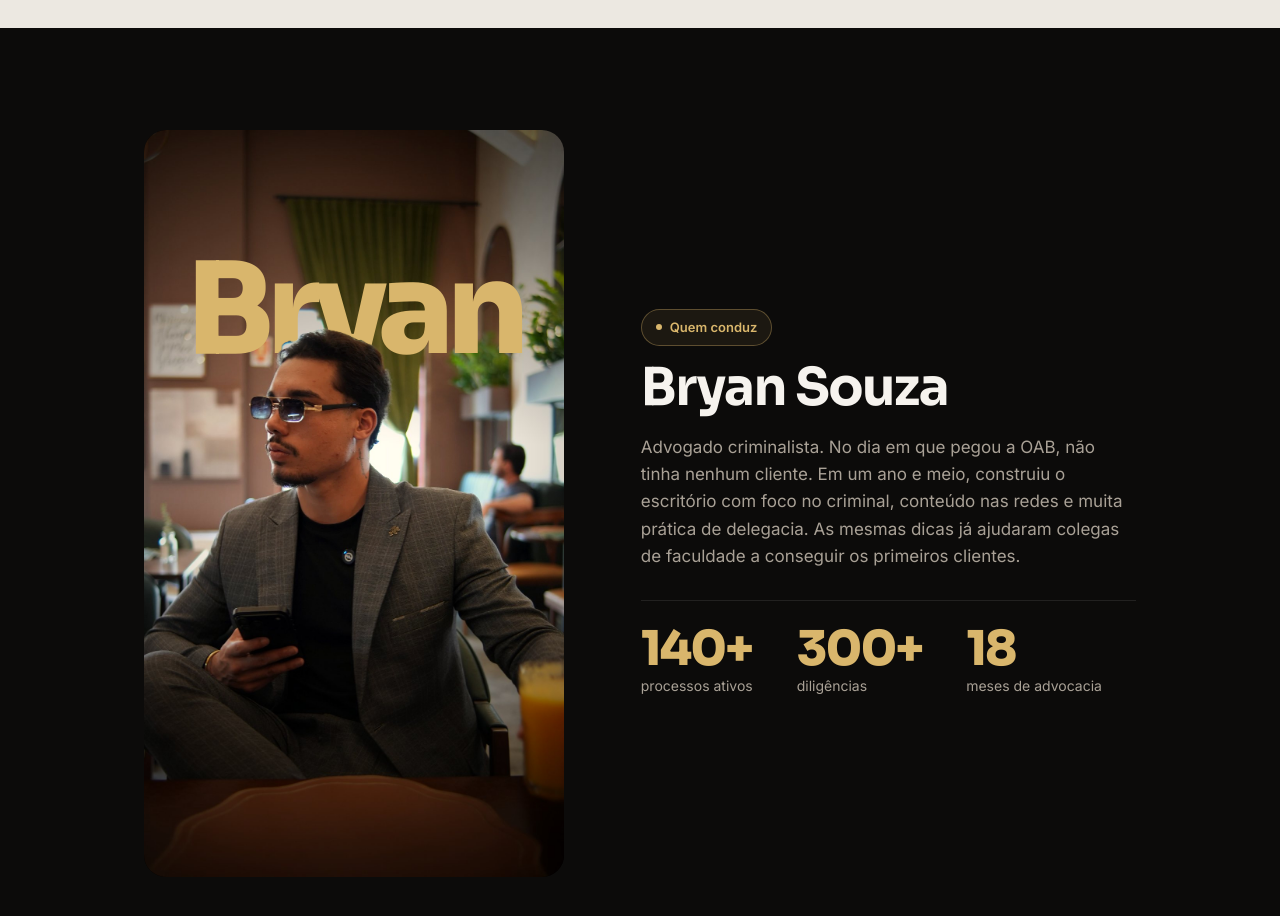
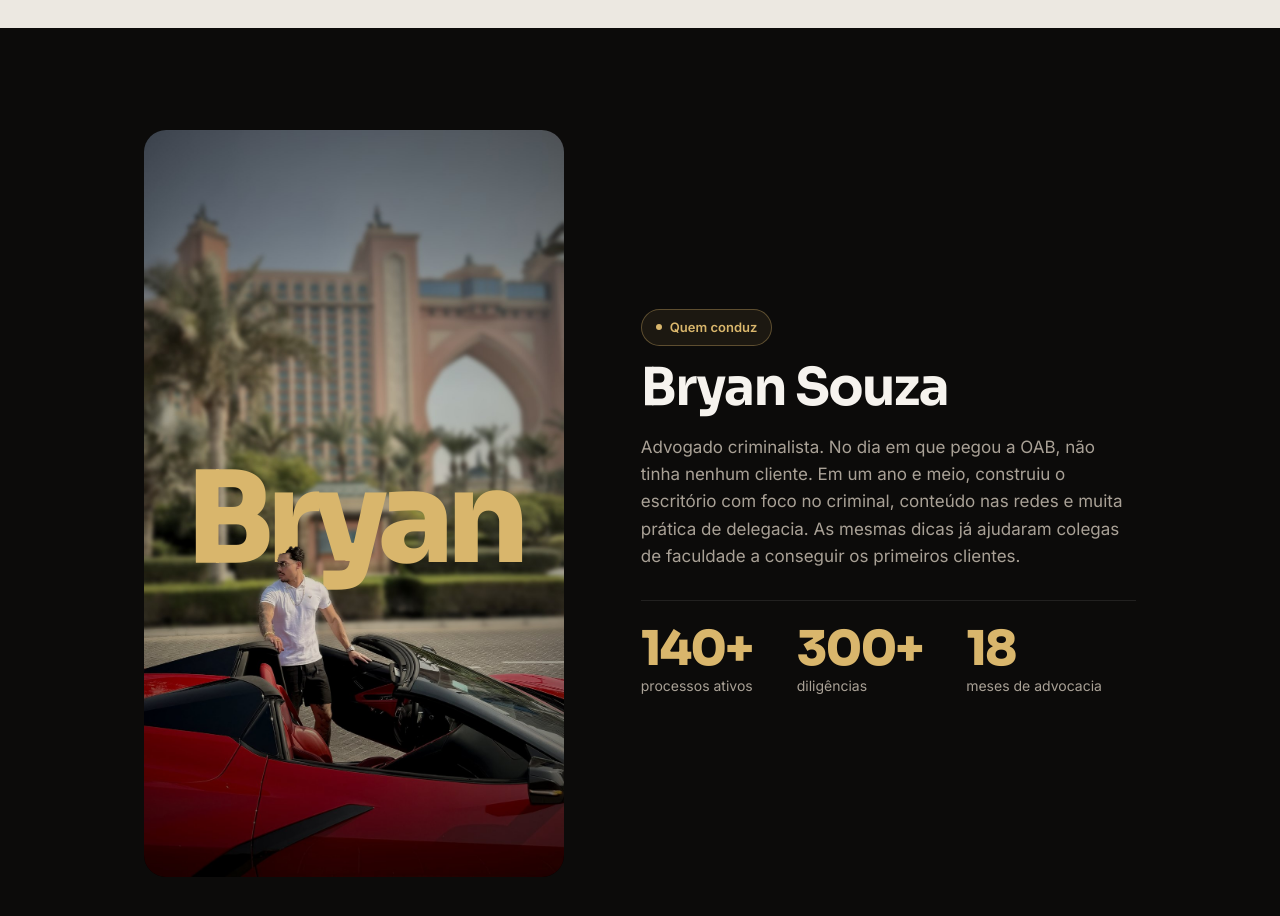
Before and after one commit to lojatools22-prog/happy-nation, a plain HTML site: page index.html in a window 1280 px wide. Shown: the part 4880-5796 px from the top of the page. Drawn offline with nearby package versions, Linux system fonts and the light colour scheme.

Commit message:
Troca a foto do Quem conduz pela de Dubai, com desfoque e texto atrás
Co-Authored-By: Claude Opus 5.5 <noreply@anthropic.com>
Claude-Session: https://claude.ai/code/session_01LR51TG8CJJGf4iphGSnLVf

```diff
--- a/index.html
+++ b/index.html
@@ -202,7 +202,7 @@ h1 i,h2 i,.hero h1 i{font-style:normal;font-weight:700;color:var(--gold2)}
 .date-big{font-size:30cqw!important;top:20.5%!important}
 .date-sm{top:14%!important}
 .date-sm{font-family:Inter,sans-serif;letter-spacing:.25em}
-.name-big{font-style:normal!important;font-size:30cqw!important}
+.name-big{font-style:normal!important;font-size:30cqw!important;top:45.5%!important}
 .hero{background:radial-gradient(1200px 600px at 80% 0%,#1C1813 0%,var(--ink) 60%)}
 .hero .meta{font-size:18px}
 .wrap{padding-top:clamp(64px,9vw,120px);padding-bottom:clamp(64px,9vw,120px)}
@@ -395,9 +395,9 @@ input,select,textarea{border-radius:12px!important}
 <section class="dark who">
   <div class="grid">
     <div class="shot">
-      <img src="img/cafe_bg.jpg" alt="">
+      <img src="img/dubai_bg.jpg" alt="">
       <div class="behind name-big">Bryan</div>
-      <img src="img/cafe_cut.webp" alt="Bryan Souza">
+      <img src="img/dubai_cut.webp" alt="Bryan Souza">
     </div>
     <div>
       <p class="kick">Quem conduz</p>
```
Also changed, not shown: img/dubai_bg.jpg (added), img/dubai_cut.webp (added).
